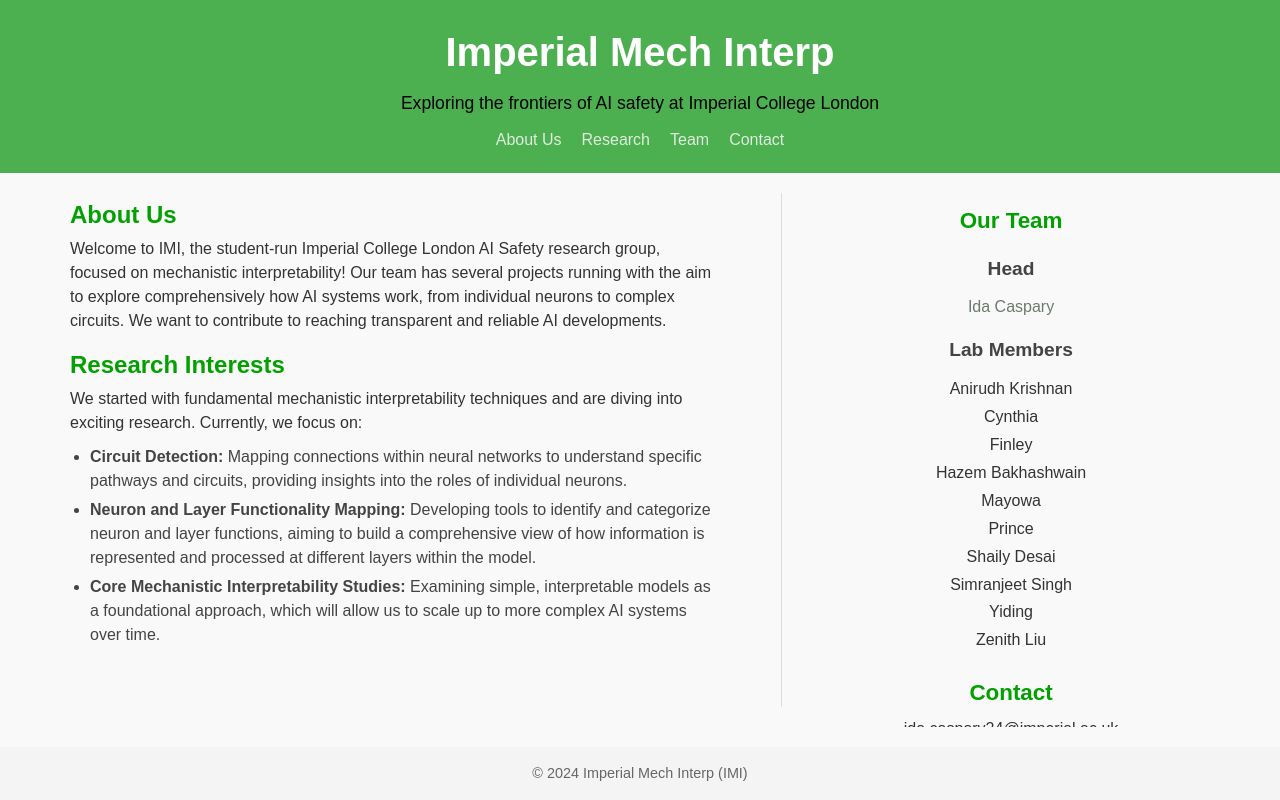
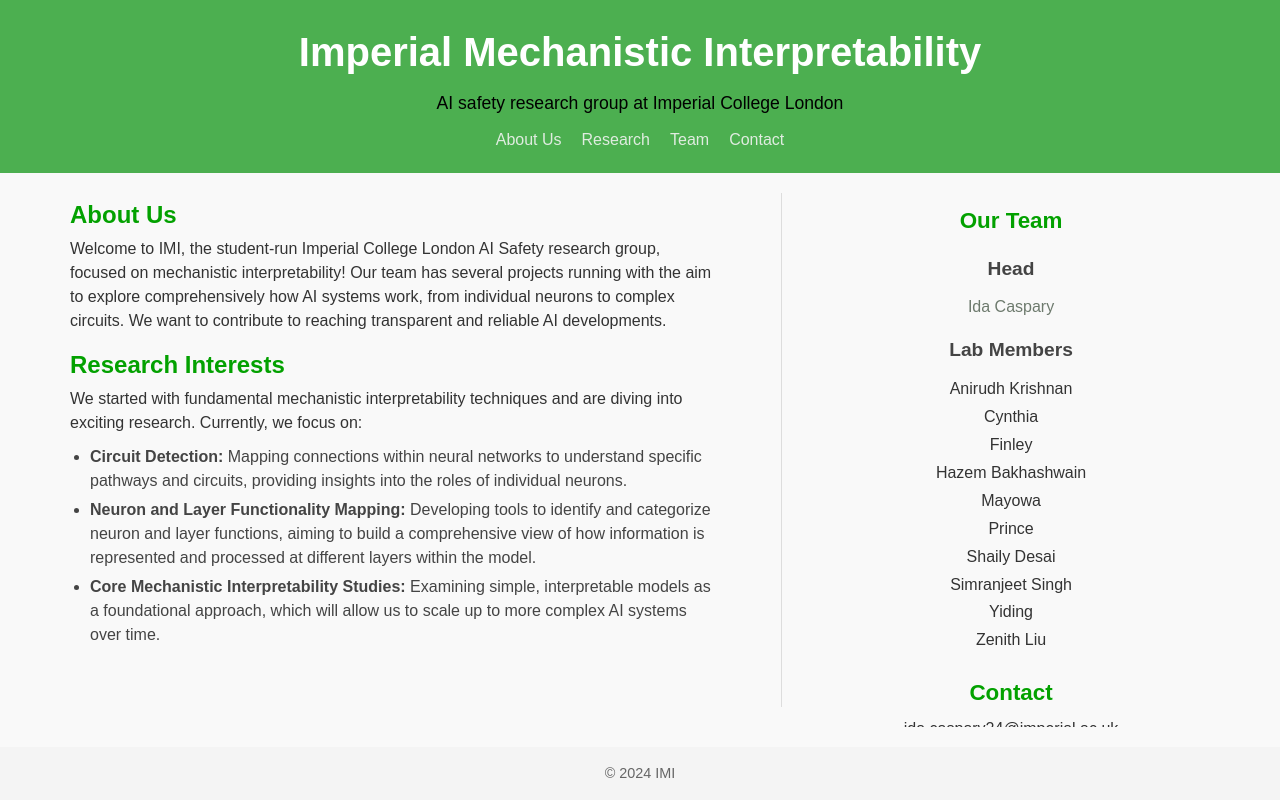
Before and after one commit to IdaCy/IdaCy.github.io, a plain HTML site: page IMI.html in a window 1280 px wide. Drawn offline with Linux system fonts and the light colour scheme.

Commit message:
Content added

```diff
--- a/IMI.html
+++ b/IMI.html
@@ -10,8 +10,8 @@
 <body>
 
 <header>
-    <h1>Imperial Mech Interp</h1>
-    <p>Exploring the frontiers of AI safety at Imperial College London</p>
+    <h1>Imperial Mechanistic Interpretability</h1>
+    <p>AI safety research group at Imperial College London</p>
     <nav>
         <ul>
             <li><a href="#about">About Us</a></li>
@@ -67,7 +67,7 @@
 </main>
 
 <footer>
-    <p>&copy; 2024 Imperial Mech Interp (IMI)</p>
+    <p>&copy; 2024 IMI</p>
 </footer>
 
 </body>
```
Also changed, not shown: index.html (+5 -9 lines).
